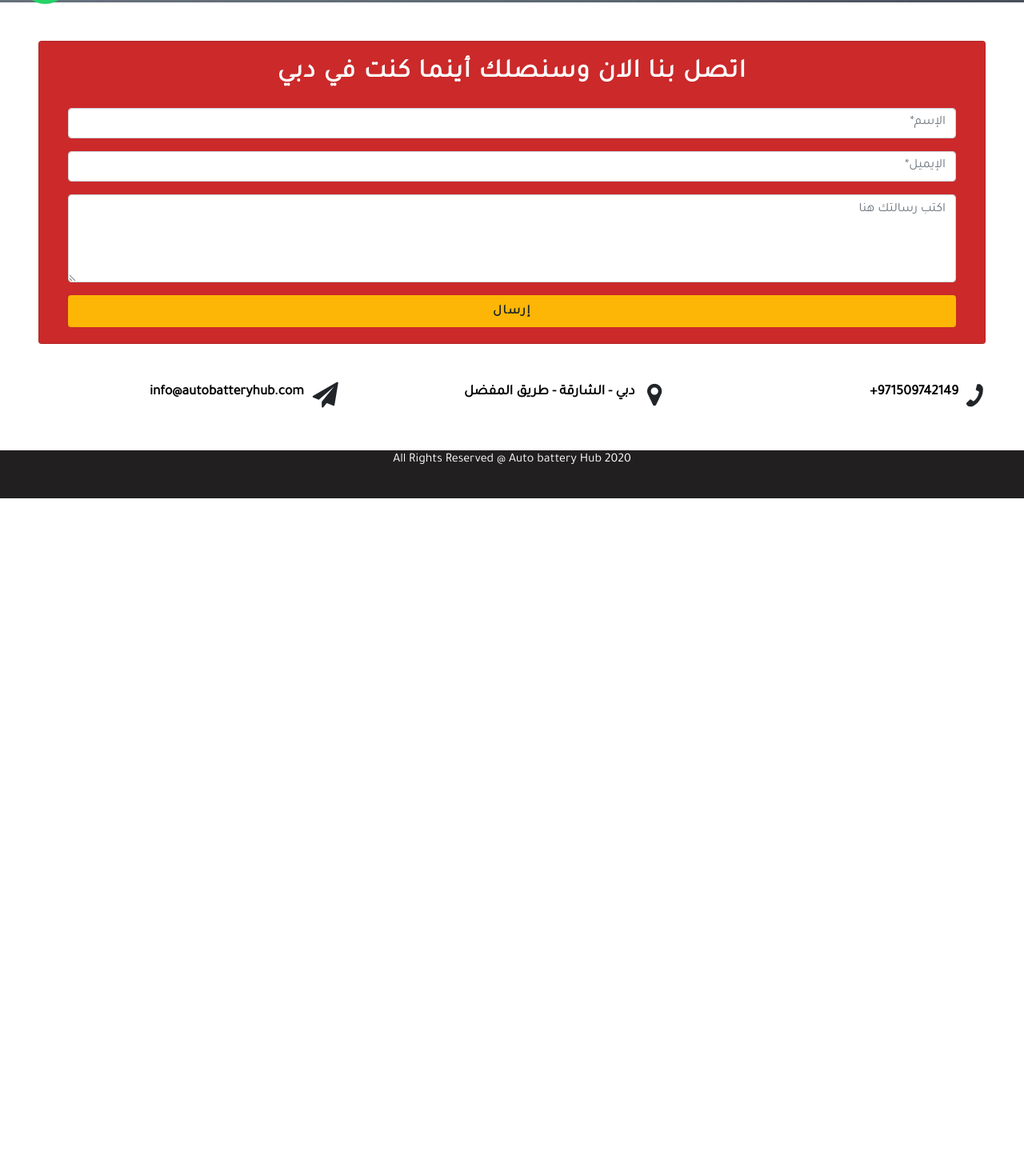
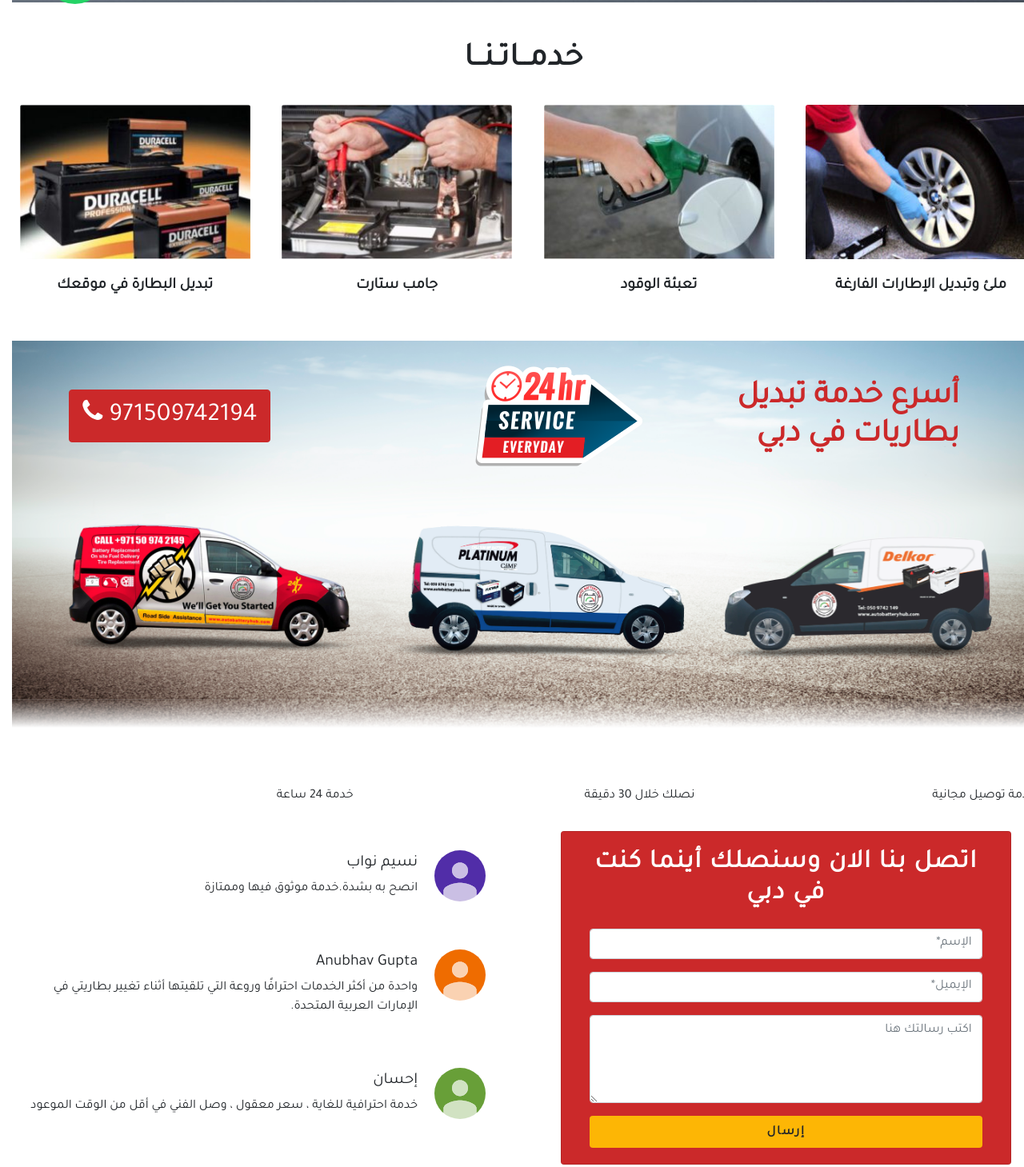
Before and after one commit to RoqayaMourad/Auto-battery-hub-LP, a plain HTML site: page index.html in a window 1280 px wide. Shown: the part 755-2214 px from the top of the page at 80% size. Before the commit the page ends 1378 px from the top, so only its background shows below. Drawn offline with nearby package versions, Linux system fonts and the light colour scheme.

Commit message:
services

```diff
--- a/css/style.css
+++ b/css/style.css
@@ -76,7 +76,7 @@ letter-spacing:0.5px;
 .margin {
     margin-left: 4rem;
 }
-.card , .card-body {
+.card1 , .card-body1 {
  background-color: #cb292a!important;
 }
 .card h2 {
@@ -98,10 +98,44 @@ letter-spacing:0.5px;
 }
 
 
+/*------------------------ services----------------------- */
+.services h2 {
+    font-weight: 800;
+    font-size: 2.5rem;
+    letter-spacing: 1px;
+}
+.services .card-text {
+    font-weight: 600;
+    font-size: 1.2rem;
+}
+.services .card {
+    border: 0;
+}
 
 
 
 
+/* ---------------------cta-section------------------- */
+.cta-section {
+    background-image: url(../imgs/battery-replacement-uae.png);
+    background-position: center;
+    background-repeat: no-repeat;
+    background-size: cover;
+    padding: 2rem 6rem 25rem 0rem;
+
+}
+.cta-section h1 {
+    font-weight: 800;
+    color: #cb292a;
+    padding-top: 1rem;
+}
+.cta-section .cta-btn {
+    padding:  0.5rem 1rem;
+}
+.cta-section .cta-btn {
+  font-size: 2rem;
+  text-decoration: none;
+}
 
 /* ----------------contact section ------------------------ */
 .contact h2 {
@@ -117,6 +151,9 @@ letter-spacing:0.5px;
     font-size: 1.1rem;
     font-weight: 600;
     text-decoration: none;
+}
+.contact .card {
+    width: 90%;
 }
 
 /* ----------------sticky phone mobile ------------------------ */
@@ -153,7 +190,7 @@ letter-spacing:0.5px;
         margin: auto;
     }
     .margin{
-        margin-right: 0px;
+        margin-left: 0px;
     }
 
 }
@@ -188,10 +225,10 @@ letter-spacing:0.5px;
 
 /* sticky whatsapp */
 .phonering-alo-ph-img-circle {
-    width:60px;
-    height:60px;
+    width:80px;
+    height:80px;
     bottom:5%;
-    left:2%;
+    left:3%;
     position:fixed;
     background:rgba(30,30,30,0.1) url(../imgs/whatsapp.png) no-repeat center center;
     border-radius:100% !important;
--- a/index.html
+++ b/index.html
@@ -44,11 +44,11 @@
                 <a class="nav-link" href="#footer">اتصل بنا</a>
               </li>
             <li class="nav-item">
-              <button class="btn cta-btn">
-                    <a class="nav-link tel"   href="tel:
+
+                    <a class="nav-link tel btn cta-btn"   href="tel:
                 +971 50 9742149">
 						  971509742149+ <i class="fa fa-phone" aria-hidden="true"></i> </a>
-              </button>
+
 
           </ul>
 
@@ -73,8 +73,8 @@
        </div>
        <div class="hero-form mr-auto">
          <div class=" margin">
-           <div class="card mt-2 mx-auto">
-             <div class="card-body bg-light">
+           <div class="card card1 mt-2 mx-auto">
+             <div class="card-body card-body1 bg-light">
                <div class="container">
                  <h2>اتصل بنا الان وسنصلك أينما كنت في دبي </h2>
                  <form id="contact-form" role="form">
@@ -117,16 +117,93 @@
       </section>
 
 
+<!-- services -->
+<section class="services pt-5 pb-2">
+  <h2 class="text-center">خدمــاتـنــا</h2>
+  <div class="row py-4">
+    <div class="col-3">
+      <div class="card" style="width: 18rem;">
+        <img src="imgs/13-300x102-1.jpg" class="card-img-top" alt="">
+        <div class="card-body">
+          <p class="card-text text-center">ملئ وتبديل الإطارات الفارغة</p>
+        </div>
+      </div>
+    </div>
+    <div class="col-3">
+      <div class="card" style="width: 18rem;">
+        <img src="imgs/Fuel-Refill-Service-300x201.jpg" class="card-img-top" alt="">
+        <div class="card-body">
+          <p class="card-text  text-center">تعبئة الوقود</p>
+        </div>
+      </div>
+    </div>
+    <div class="col-3">
+      <div class="card" style="width: 18rem;">
+        <img src="imgs/Jump-Start-Service-300x201.jpg" class="card-img-top" alt="">
+        <div class="card-body">
+          <p class="card-text  text-center">جامب ستارت</p>
+        </div>
+      </div>
+    </div>
+    <div class="col-3">
+      <div class="card" style="width: 18rem;">
+        <img src="imgs/duracell-1-300x201.jpg" class="card-img-top" alt="">
+        <div class="card-body">
+          <p class="card-text  text-center">تبديل البطارة في موقعك</p>
+        </div>
+      </div>
+    </div>
+  </div>
+</section>
+
+<!-- cta -->
+<section class="cta-section">
+  <div class="row no-gutters">
+    <div class="col-4">
+      <h1>
+        أسرع خدمة تبديل بطاريات في دبي
+      </h1>
+    </div>
+    <div class="col-4">
+<img src="imgs/24h.png" alt="">
+    </div>
+
+  <div class="col-4 d-flex align-items-center justify-content-center">
+
+    <a class="tel btn cta-btn" href="tel:+971 50974 2194">971509742194 <i class="fa fa-phone" aria-hidden="true"></i></a>
+
+        </div>
+      </div>
+
+</section>
+
+<!--whyus -->
+<section class="why-us">
+  <div class="row no-gutters">
+    <div class="col-4">
+<p>خدمة توصيل مجانية </p>
+    </div>
+    <div class="col-4">
+<p>نصلك خلال 30 دقيقة</p>
+    </div>
+    <div class="col-4">
+<p>خدمة 24 ساعة </p>
+    </div>
+  </div>
+</section>
 
 
 
-<!-- partners -->
+
+
+
+
 <!-- contact us -->
-<section class="contact p-5">
+<section class="contact pb-5 pt-3">
   <div class="row">
-    <div class="col-12">
-      <div class="card m-auto">
-        <div class="card-body bg-light">
+    <div class="col-6">
+      <div class="card card1 m-auto">
+        <div class="card-body card-body1 bg-light">
           <div class="container">
             <h2 class="text-center">اتصل بنا الان وسنصلك أينما كنت في دبي </h2>
             <form id="contact-form" role="form">
@@ -161,10 +238,62 @@
           </div>
         </div>
       </div>
+
     </div>
 
+    <div class="col-6 pr-5 pt-4">
+      <div class="row no-gutters">
+        <div class="col-12">
+          <div class="row">
+            <div class="col-1">
+              <img src="imgs/photo (1).jpg" class="rounded-circle" alt="">
+            </div>
+            <div class="col-11 pr-5 pt-1">
+                   <h5>نسيم نواب</h5>
+          <p>
+            انصح به بشدة.خدمة موثوق فيها وممتازة
+          </p>
+            </div>
+
+          </div>
+
+        </div>
+        <div class="col-12 mt-5">
+          <div class="row">
+            <div class="col-1">
+              <img src="imgs/photo (2).jpg" class="rounded-circle" alt="">
+            </div>
+            <div class="col-11 pr-5 pt-1">
+                   <h5>Anubhav Gupta</h5>
+          <p>
+            واحدة من أكثر الخدمات احترافًا وروعة التي تلقيتها أثناء تغيير بطاريتي في الإمارات العربية المتحدة.
+          </p>
+            </div>
+
+          </div>
+
+        </div>
+        <div class="col-12 mt-5">
+          <div class="row">
+            <div class="col-1">
+              <img src="imgs/photo (6).jpg" class="rounded-circle" alt="">
+            </div>
+            <div class="col-11 pr-5 pt-1">
+                   <h5>إحسان</h5>
+          <p>
+            خدمة احترافية للغاية ، سعر معقول ، وصل الفني في أقل من الوقت الموعود
+          </p>
+            </div>
+
+          </div>
+
+        </div>
+      </div>
+    </div>
+
+
   </div>
-  <div class="row mt-5">
+  <div class="row mt-5 no-gutters pr-4">
     <div class="col-4">
       <div class="contact-1 row">
         <div class="col-1">
@@ -211,6 +340,7 @@
 
 
 
+
       <section class="copyright">
         <div class="row no-gutters">
             <p style="">All Rights Reserved @ Auto battery Hub 2020</p>
```
Also changed, not shown: imgs/13-300x102-1.jpg (added).
